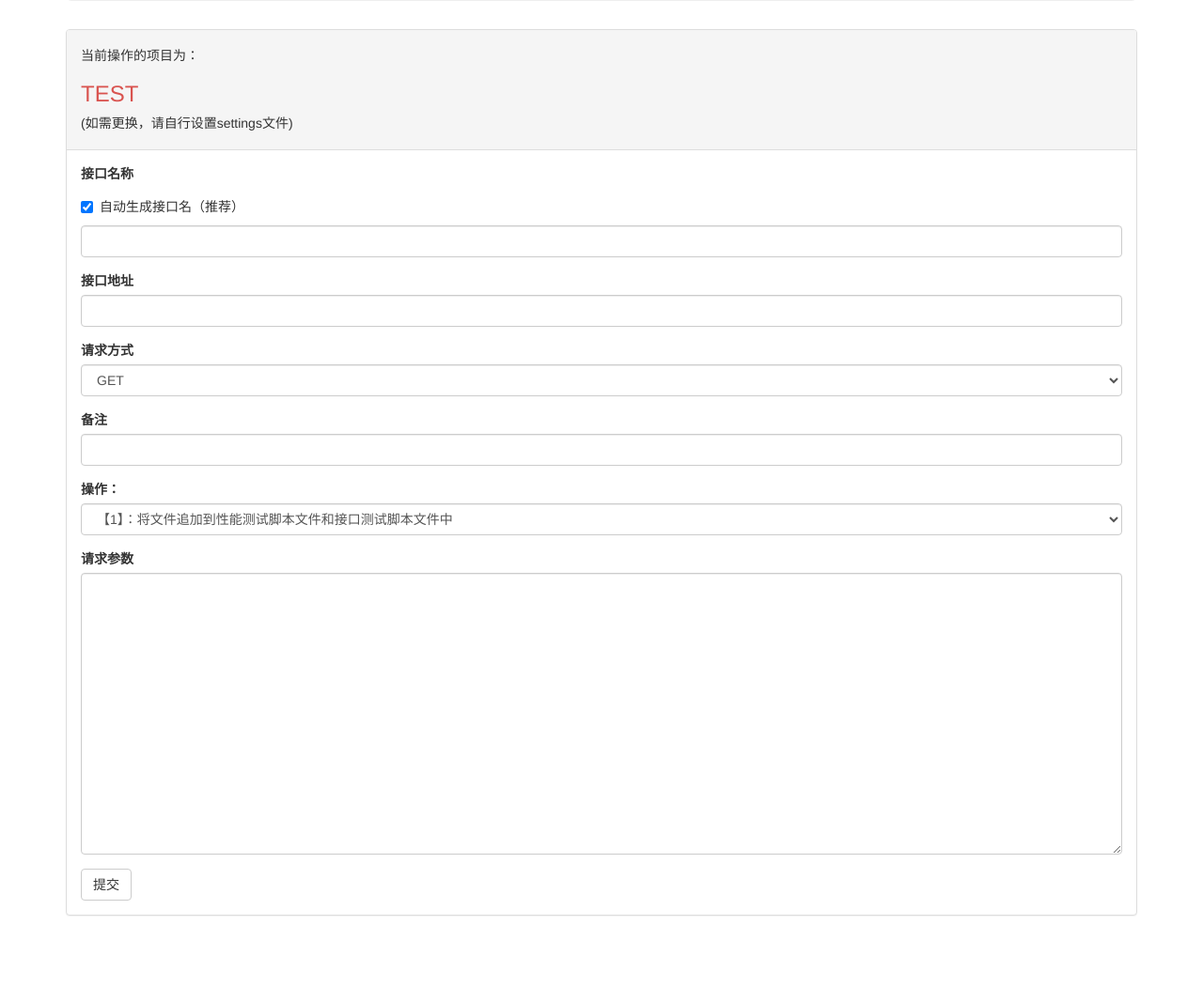
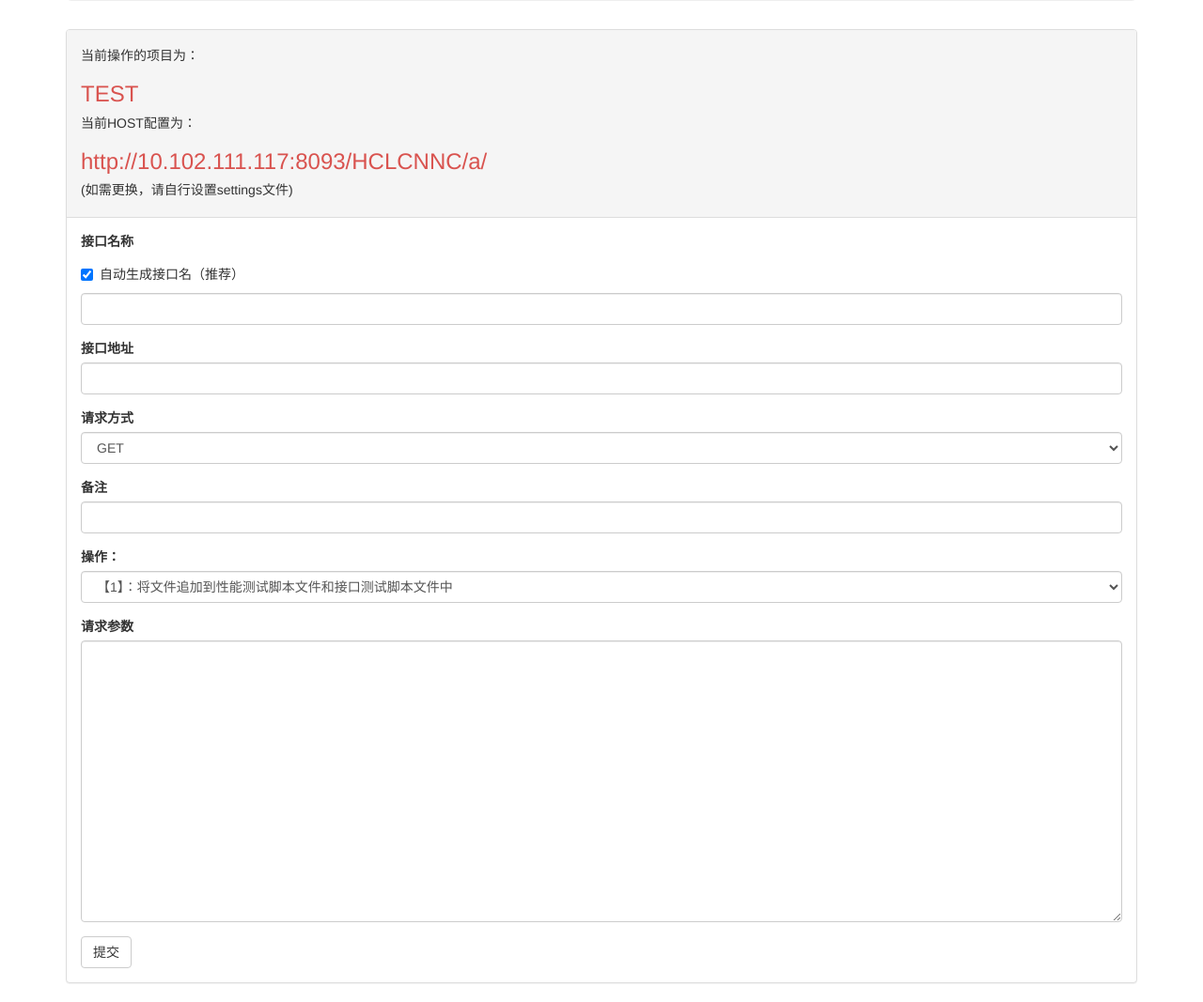
Before and after one commit to qyzhg/test_tools_flask, a Flask app: page / in a window 1280 px wide. Shown: the part 494-1561 px from the top of the page at 94% size. Before the commit the page ends 1469 px from the top, so only its background shows below. Run offline with Flask 2, Linux system fonts and the light colour scheme; some libraries are stand-ins or nearby versions.

Commit message:
新增显示HOST路径

```diff
--- a/Api/app.py
+++ b/Api/app.py
@@ -45,7 +45,7 @@ app = Flask(__name__,
 @app.route('/', methods=['POST', 'GET'])
 def index():
     if request.method == 'GET':
-        return render_template('index.html', PROJECT_NAME=PROJECT_NAME)
+        return render_template('index.html', PROJECT_NAME=PROJECT_NAME, PROJECT_HOST = HOST)
     elif request.method == 'POST':
         # 获取表单内容
         url = request.form.get('url')
@@ -60,13 +60,13 @@ def index():
         menu = request.form.get('menu')
         if name == '':
             context = Msg([{'2': '如果未现在自动生成接口名为必填项'}])
-            return render_template('index.html', **context, PROJECT_NAME=PROJECT_NAME)
+            return render_template('index.html', **context, PROJECT_NAME=PROJECT_NAME,PROJECT_HOST = HOST)
         elif url == '':
             context = Msg([{'2': '接口地址为必填项'}])
-            return render_template('index.html', **context, PROJECT_NAME=PROJECT_NAME)
+            return render_template('index.html', **context, PROJECT_NAME=PROJECT_NAME,PROJECT_HOST = HOST)
         elif remark == '':
             context = Msg([{'2': '备注为必填项'}])
-            return render_template('index.html', **context, PROJECT_NAME=PROJECT_NAME)
+            return render_template('index.html', **context, PROJECT_NAME=PROJECT_NAME,PROJECT_HOST = HOST)
         # 写入json文件
         write_json(json_data=json_data)
         # yaml输出路径
@@ -74,7 +74,7 @@ def index():
         if os.path.isfile(case_path):
             # 已存在
             context = Msg([{'1': f'该测试用例已存在，如需再次生成请手动将{case_path}删除或者重命名后再操作'}])
-            return render_template('index.html', **context, PROJECT_NAME=PROJECT_NAME)
+            return render_template('index.html', **context, PROJECT_NAME=PROJECT_NAME,PROJECT_HOST = HOST)
         else:
             # 执行操作
             L = list()
@@ -97,11 +97,11 @@ def index():
                     c = make_apifile(name=name, remark=remark)
                     L.append(c)
                 context = Msg(L)
-                return render_template('index.html', **context, PROJECT_NAME=PROJECT_NAME)
+                return render_template('index.html', **context, PROJECT_NAME=PROJECT_NAME,PROJECT_HOST = HOST)
             else:
                 L.append(a)
                 context = Msg(L)
-                return render_template('index.html', **context, PROJECT_NAME=PROJECT_NAME)
+                return render_template('index.html', **context, PROJECT_NAME=PROJECT_NAME,PROJECT_HOST = HOST)
 
 
 @app.route('/start', methods=['POST', 'GET'])
--- a/Api/templates/index.html
+++ b/Api/templates/index.html
@@ -2,8 +2,11 @@
 {% block body %}
     <div>
         <div class="panel panel-default">
-            <div class="panel-heading"><h5>当前操作的项目为：</h5>
+            <div class="panel-heading">
+                <h5>当前操作的项目为：</h5>
                 <h3 style="color: #d9534f">{{ PROJECT_NAME }}</h3>
+                 <h5>当前HOST配置为：</h5>
+                <h3 style="color: #d9534f">{{ PROJECT_HOST }}</h3>
                 <h5>(如需更换，请自行设置settings文件)</h5></div>
             <div class="panel-body">
                 <form method="post">
```
